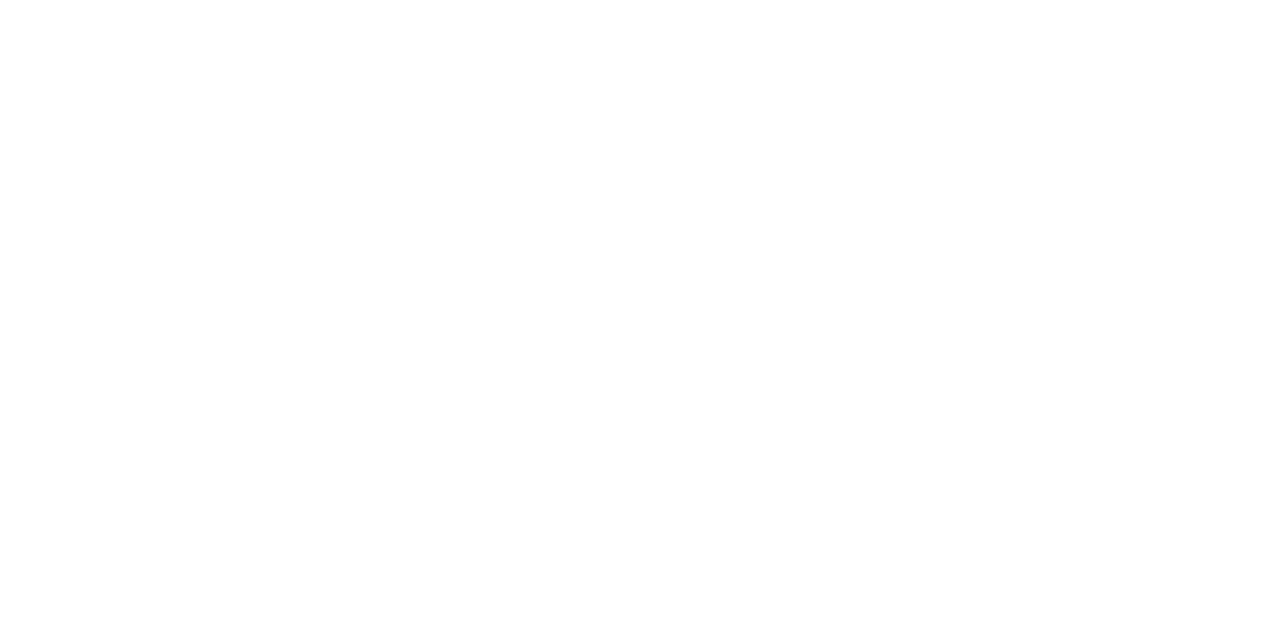
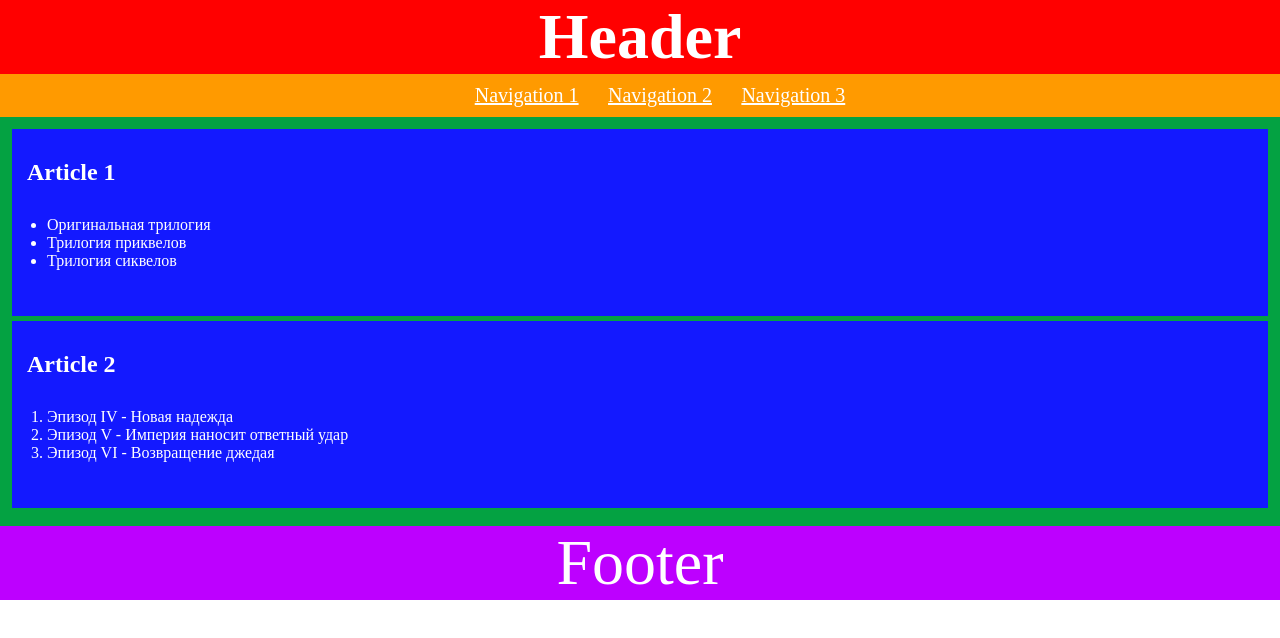
Before and after one commit to js-tasks-ru/htmlcss-20230124_anton-elshin, a website: page 02-dz0/01-semantic-mockup/solution.html in a window 1280 px wide. Drawn offline with Linux system fonts and the light colour scheme.

Commit message:
add solution for dz0 1-task

```diff
--- a/02-dz0/01-semantic-mockup/solution.html
+++ b/02-dz0/01-semantic-mockup/solution.html
@@ -1,4 +1,48 @@
 <!DOCTYPE html>
 <html lang="ru">
-    <!-- Ваше решение -->
+<head>
+    <meta charset="utf-8">
+    <title>Title</title>
+    <link rel="stylesheet" href="styles.css">
+</head>
+<body>
+    <header class="header">
+        <h1>Header</h1>
+        <nav class="navigation">
+            <ul class="navigation-list">
+                <li class="navigation-item">
+                    <a class="navigation-link" href="#">Navigation 1</a>
+                </li>
+                <li class="navigation-item">
+                    <a class="navigation-link" href="#">Navigation 2</a>
+                </li>
+                <li class="navigation-item">
+                    <a class="navigation-link" href="#">Navigation 3</a>
+                </li>
+            </ul>
+        </nav>
+    </header>
+    <main class="main">
+
+        <article class="article">
+            <h2 class="article-header">Article 1</h2>
+            <ul class="list">
+                <li class="list-item">Оригинальная трилогия</li>
+                <li class="list-item">Трилогия приквелов</li>
+                <li class="list-item">Трилогия сиквелов</li>
+            </ul>
+        </article>
+
+        <article class="article">
+            <h2 class="article-header">Article 2</h2>
+            <ol class="list">
+                <li class="list-item">Эпизод IV - Новая надежда</li>
+                <li class="list-item">Эпизод V - Империя наносит ответный удар</li>
+                <li class="list-item">Эпизод VI - Возвращение джедая</li>
+            </ol>
+        </article>
+
+    </main>
+    <footer class="footer">Footer</footer>
+</body>
 </html>
--- /dev/null
+++ b/02-dz0/01-semantic-mockup/styles.css
@@ -0,0 +1,77 @@
+body {
+    margin: 0;
+}
+
+h1, h2 {
+    margin: 0;
+}
+
+.header {
+    background-color: #FF0000;
+    color: white;
+    text-align: center;
+    font-weight: bold;
+}
+
+.header h1 {
+    font-size: 64px;
+}
+
+.navigation {
+    background-color: #FF9A00;
+}
+
+.navigation-list {
+    margin: 0 auto 0 auto;
+    padding-top: 10px;
+    padding-bottom: 10px;
+    list-style-type: none;
+    width: 400px;
+    color: white;
+    font-size: 16px;
+    display: flex;
+    justify-content: space-around;
+}
+
+.navigation-item {
+}
+
+.navigation-link {
+    font-size: 20px;
+    font-weight: lighter;
+    color: white;
+}
+
+.main {
+    padding: 12px 12px 18px 12px;
+    background-color: #04A242;
+}
+
+.article {
+    padding-top: 30px;
+    padding-bottom: 30px;
+    padding-left: 15px;
+    background-color: #1319FF;
+    color: white;
+    font-size: 16px;
+}
+
+.list {
+    margin-top: 30px;
+    padding-left: 20px;
+}
+
+.list-item {
+
+}
+
+.article:last-child {
+    margin-top: 5px;
+}
+
+.footer {
+    background-color: #BD00FF;
+    color: white;
+    text-align: center;
+    font-size: 64px;
+}
```
